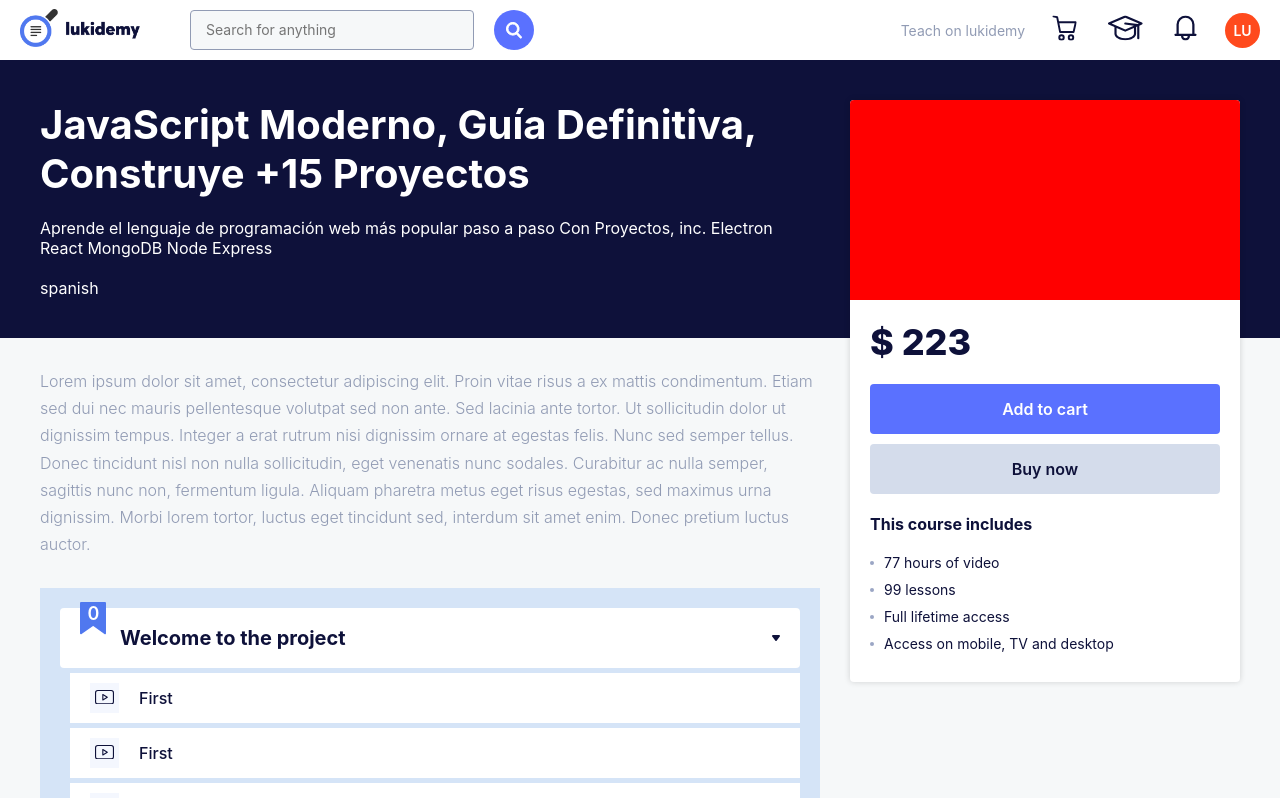
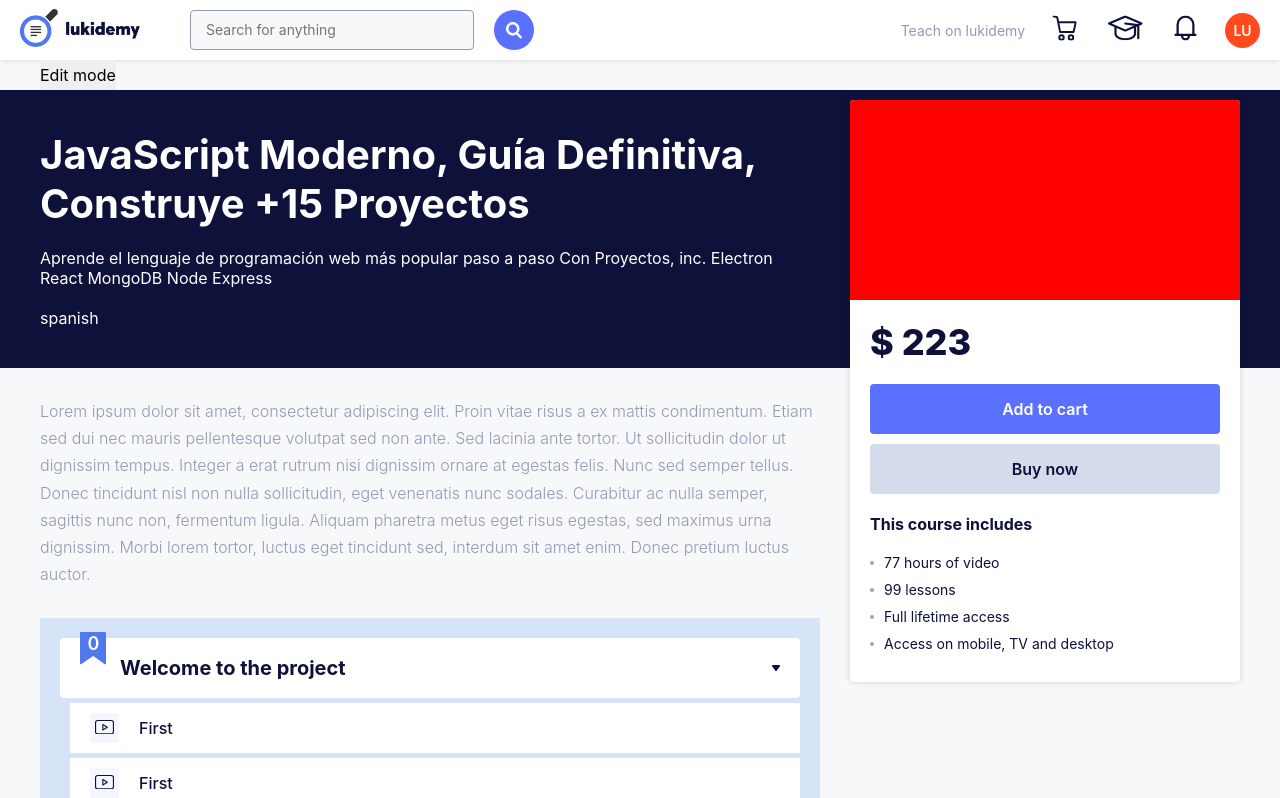
Before and after one commit to lukasalvarezdev/forbidden-academy, a Next.js app: page /courses/12334 in a window 1280 px wide. Shown: the top 798 px of the page. Built offline with nearby package versions, Linux system fonts and the light colour scheme.

Commit message:
Added edit mode bar

```diff
--- a/pages/courses/[courseId]/index.tsx
+++ b/pages/courses/[courseId]/index.tsx
@@ -6,7 +6,7 @@ export default function CoursePage() {
   return (
     <>
       <Header />
-      <CoursesProvider>
+      <CoursesProvider role="admin">
         <CourseView />
       </CoursesProvider>
     </>
--- /dev/null
+++ b/src/entities/course/layouts/EditModeBar.tsx
@@ -0,0 +1,35 @@
+import * as React from 'react'
+import styled from 'styled-components'
+import { useCourses } from '../services'
+
+const CourseHeading = () => {
+  const { isEditMode, setEditMode, handleSubmit, role } = useCourses()
+
+  if (role !== 'admin') return null
+
+  return (
+    <StyledEditModeBar className="container d-f justify-items-e">
+      {isEditMode ? (
+        <button className="button" onClick={handleSubmit}>
+          Save changes
+        </button>
+      ) : (
+        <button
+          className="button"
+          onClick={e => {
+            e.preventDefault()
+            setEditMode(true)
+          }}
+        >
+          Edit mode
+        </button>
+      )}
+    </StyledEditModeBar>
+  )
+}
+
+export default CourseHeading
+
+const StyledEditModeBar = styled.div`
+  height: 30px;
+`
--- a/src/entities/course/models/Provider.ts
+++ b/src/entities/course/models/Provider.ts
@@ -7,4 +7,5 @@ export interface CourseProvider {
   setEditMode: React.Dispatch<React.SetStateAction<boolean>>
   handleSubmit: (e: React.MouseEvent<HTMLButtonElement>) => Promise<void>
   courseFormRef: React.RefObject<HTMLFormElement>
+  role: 'user' | 'admin'
 }
--- a/src/entities/course/store/context.tsx
+++ b/src/entities/course/store/context.tsx
@@ -13,7 +13,10 @@ export function useCourses() {
   return context
 }
 
-const CoursesProvider: React.FC = ({ children }) => {
+const CoursesProvider: React.FC<{ children: React.ReactChild; role: 'user' | 'admin' }> = ({
+  children,
+  role,
+}) => {
   const {
     query: { id: courseId },
     push,
@@ -70,6 +73,7 @@ const CoursesProvider: React.FC = ({ children }) => {
         courseFormRef,
         isEditMode,
         setEditMode,
+        role,
       }}
     >
       <form ref={courseFormRef}>{children}</form>
--- a/src/views/CoursePage.tsx
+++ b/src/views/CoursePage.tsx
@@ -3,11 +3,13 @@ import { CourseContainer } from 'src/entities/course/styles'
 import CourseHeading from 'src/entities/course/layouts/CourseHeading'
 import BuyCourseCard from 'src/entities/course/ui/BuyCourseCard'
 import CourseBody from 'src/entities/course/layouts/CourseBody'
+import EditModeBar from 'src/entities/course/layouts/EditModeBar'
 
 const CoursePage = () => {
   return (
     <CourseContainer>
       <div>
+        <EditModeBar />
         <CourseHeading />
         <BuyCourseCard />
       </div>
```
